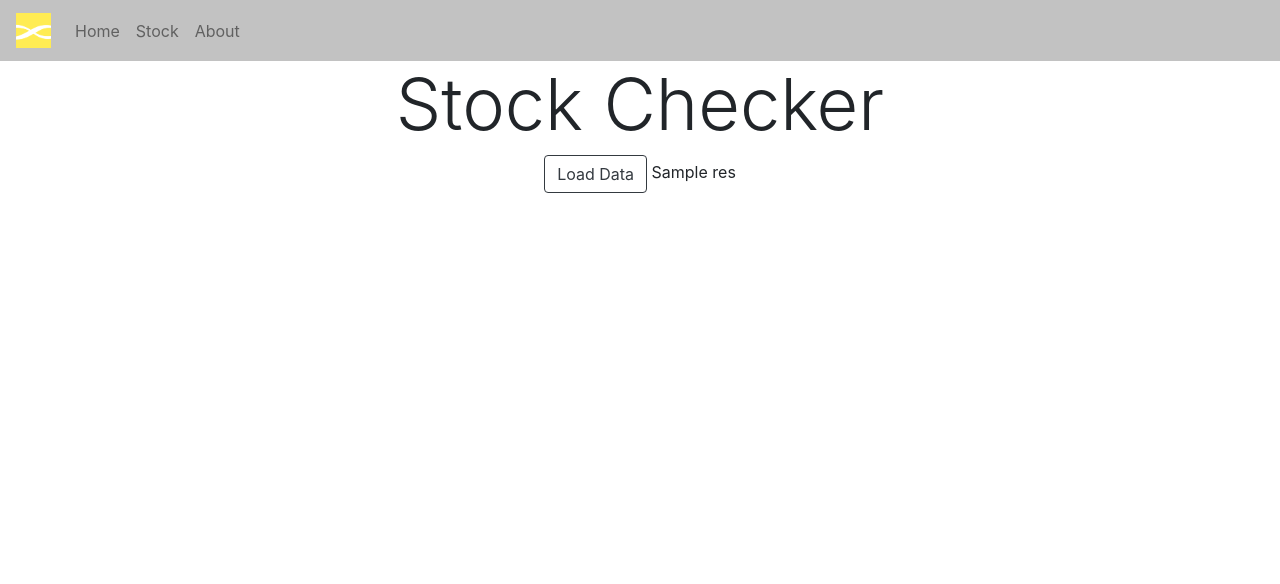
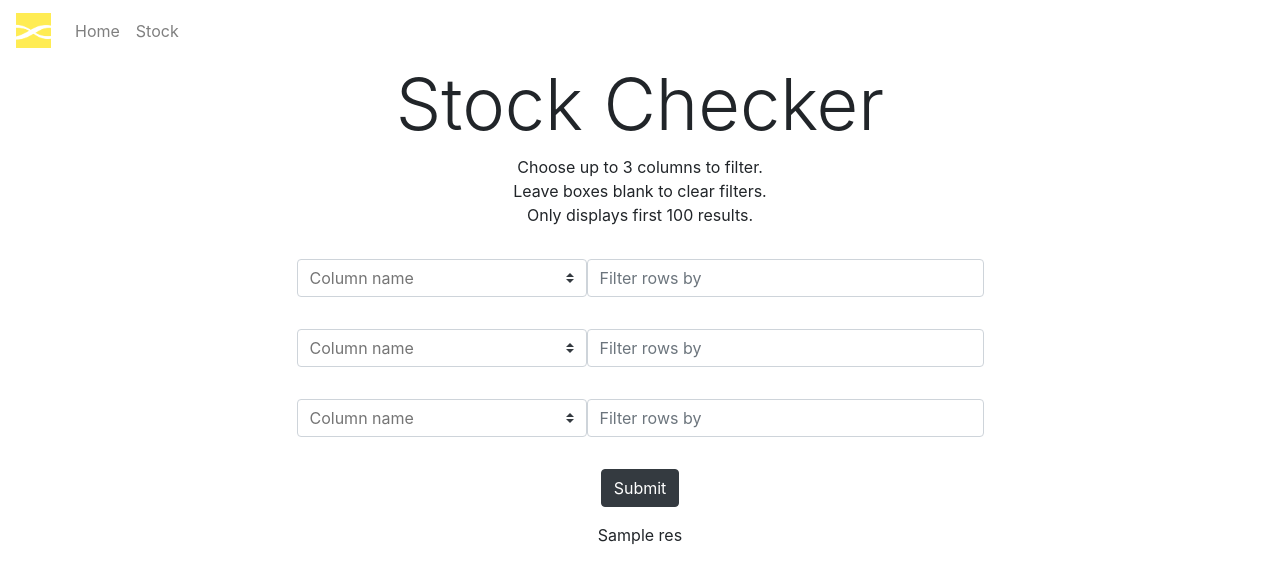
Before and after one commit to bennettgrow/innovasia-web-utilities, a Flask app: template slick/templates/stock.html in a window 1280 px wide. Shown: the top 584 px of the page. Run offline with Flask 2, Linux system fonts and the light colour scheme; the template is opened without the code that fills it: most values are stand-ins (such as "Sample title", 1, 10 or a date in 2020); form fields are guessed from the names that the template uses; some libraries are stand-ins or nearby versions.

Commit message:
Added 3 filters to stock page

```diff
--- a/requirements.txt
+++ b/requirements.txt
@@ -1,3 +1,4 @@
 flask
 flask-bootstrap
 pandas
+flask-wtf
--- a/slick/__init__.py
+++ b/slick/__init__.py
@@ -6,7 +6,7 @@ def create_app(test_config=None):
     # create and configure the app
     app = Flask(__name__, instance_relative_config=True, static_url_path='/static')
     app.config.from_mapping(
-        SECRET_KEY='dev',
+        SECRET_KEY='reallllllllllllllly long key',
     )
 
     if test_config is None:
@@ -31,7 +31,6 @@ def create_app(test_config=None):
         nav = [
             {"text":"Home", "url":url_for('index')},
             {"text":"Stock", "url":url_for('stock')},
-            {"text":"About", "url":url_for('about')},
         ]
         return dict(navbar = nav)
 
@@ -46,9 +45,6 @@ def create_app(test_config=None):
     app.register_blueprint(stock.bp)
     app.add_url_rule('/stock', endpoint='stock')
 
-    @app.route('/about')
-    def about():
-        return render_template('about.html')
 
 
 
--- a/slick/main.py
+++ b/slick/main.py
@@ -10,7 +10,6 @@ def inject_dict_for_all():
     nav = [
         {"text":"Home", "url":url_for('index')},
         {"text":"Stock", "url":url_for('stock')},
-        {"text":"About", "url":url_for('about')},
     ]
     return dict(navbar = nav)
 
@@ -22,9 +21,5 @@ def index():
 def stock():
     return render_template('stock.html')
 
-@app.route('/about')
-def about():
-    return render_template('about.html')
-
 if __name__ == "__main__":
     app.run(debug=True)
--- a/slick/tableutil.py
+++ b/slick/tableutil.py
@@ -11,7 +11,7 @@ def filter():
     pass
 
 def conv_html(df):
-    return df.to_html(classes=['table','table-striped', 'table-hover', 'table-bordered'], justify='center', index=False)
+    return df.to_html(classes=['table','table-striped', 'table-hover', 'table-bordered', 'table-sm'], justify='center', index=False)
 
 def demodata():
     return pd.read_csv('demo.csv')
--- a/slick/templates/base.html
+++ b/slick/templates/base.html
@@ -12,7 +12,7 @@
 
 	<body>
 
-		<nav class="navbar navbar-expand-lg navbar-light" style="background-color: #c2c2c2">
+		<nav class="navbar navbar-expand-lg navbar-light" style="background-light">
 		  <a class="navbar-brand" href="#">
             <img src="/static/images/INC_yellow_square.png" width="35" height="35" class="d-inline-block align-top" alt="">
           </a>
--- a/slick/templates/stock.html
+++ b/slick/templates/stock.html
@@ -4,9 +4,34 @@
 
 <div class="container d-flex align-items-center">
     <div class="container text-center">
+
         <h1 class="display-3"> Stock Checker</h1>
-        <button type="button" class="btn btn-outline-dark">Load Data</button>
+        <!hr>
+        <p>
+          Choose up to 3 columns to filter. <br> Leave boxes blank to clear filters. <br> Only displays first 100 results.
+        </p>
+        <form action="" method="post" novalidate>
+          <div class="form-inline justify-content-center p-3 ">
+            {{ form.csrf_token() }}
+            {{ form.column1(class="custom-select", placeholder="Column name") }}
+            {{ form.filter1(class="form-control", size=32, placeholder="Filter rows by") }}
+          </div>
+          <div class="form-inline justify-content-center p-3 ">
+            {{ form.column2(class="custom-select", placeholder="Column name") }}
+            {{ form.filter2(class="form-control", size=32, placeholder="Filter rows by") }}
+          </div>
+          <div class="form-inline justify-content-center p-3 ">
+            {{ form.column3(class="custom-select", placeholder="Column name") }}
+            {{ form.filter3(class="form-control", size=32, placeholder="Filter rows by") }}
+          </div>
+          <div class="form-inline justify-content-center p-3 ">
+            {{ form.submit(class="btn btn-dark") }}
+          </div>
+        </form>
+
+
         {{ res|safe }}
+
     </div>
   </div>
 
```
Also changed, not shown: slick/forms.py (added, +11 -0 lines), slick/stock.py (+36 -4 lines), slick/templates/about.html (deleted, +0 -20 lines).
